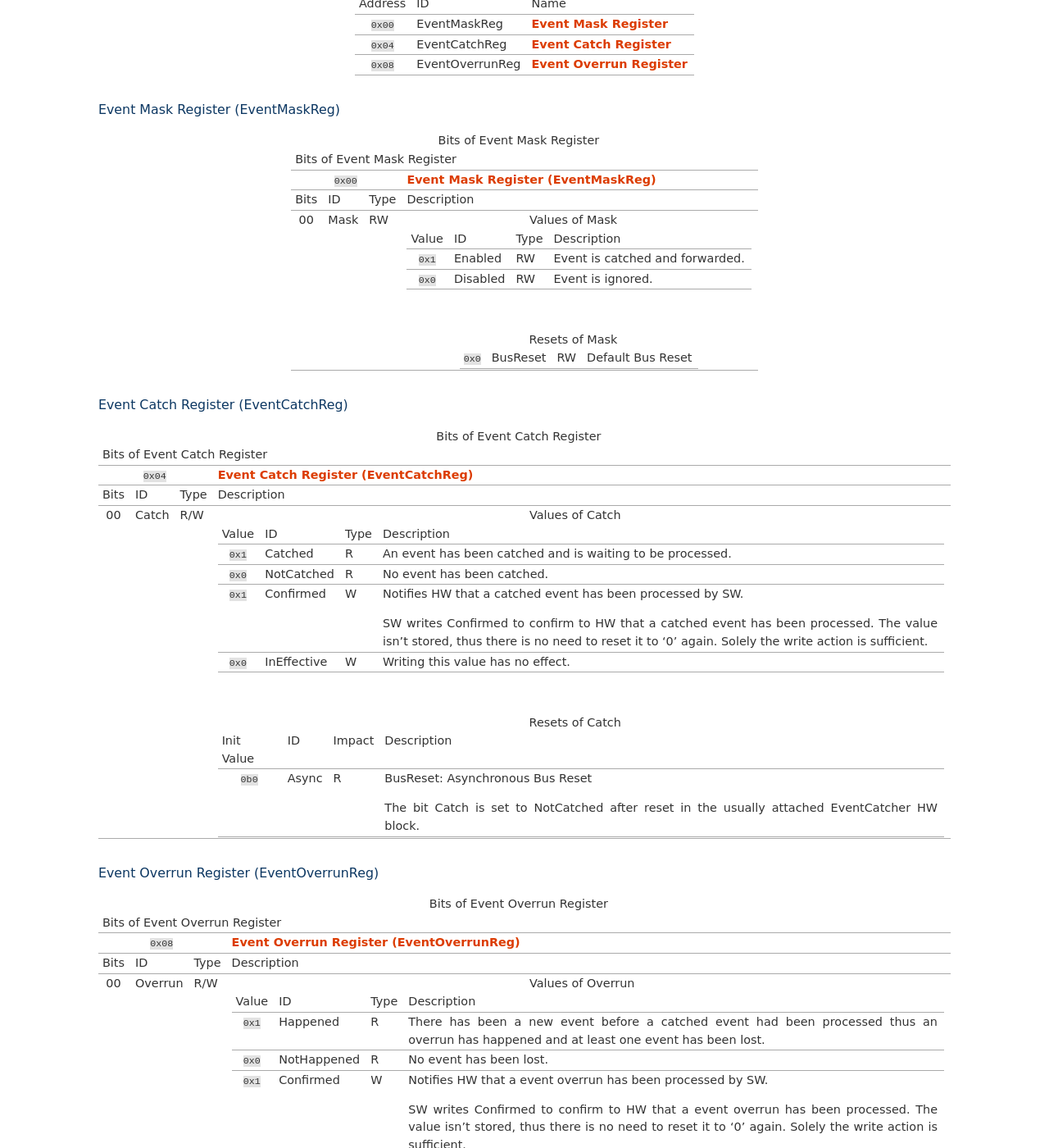
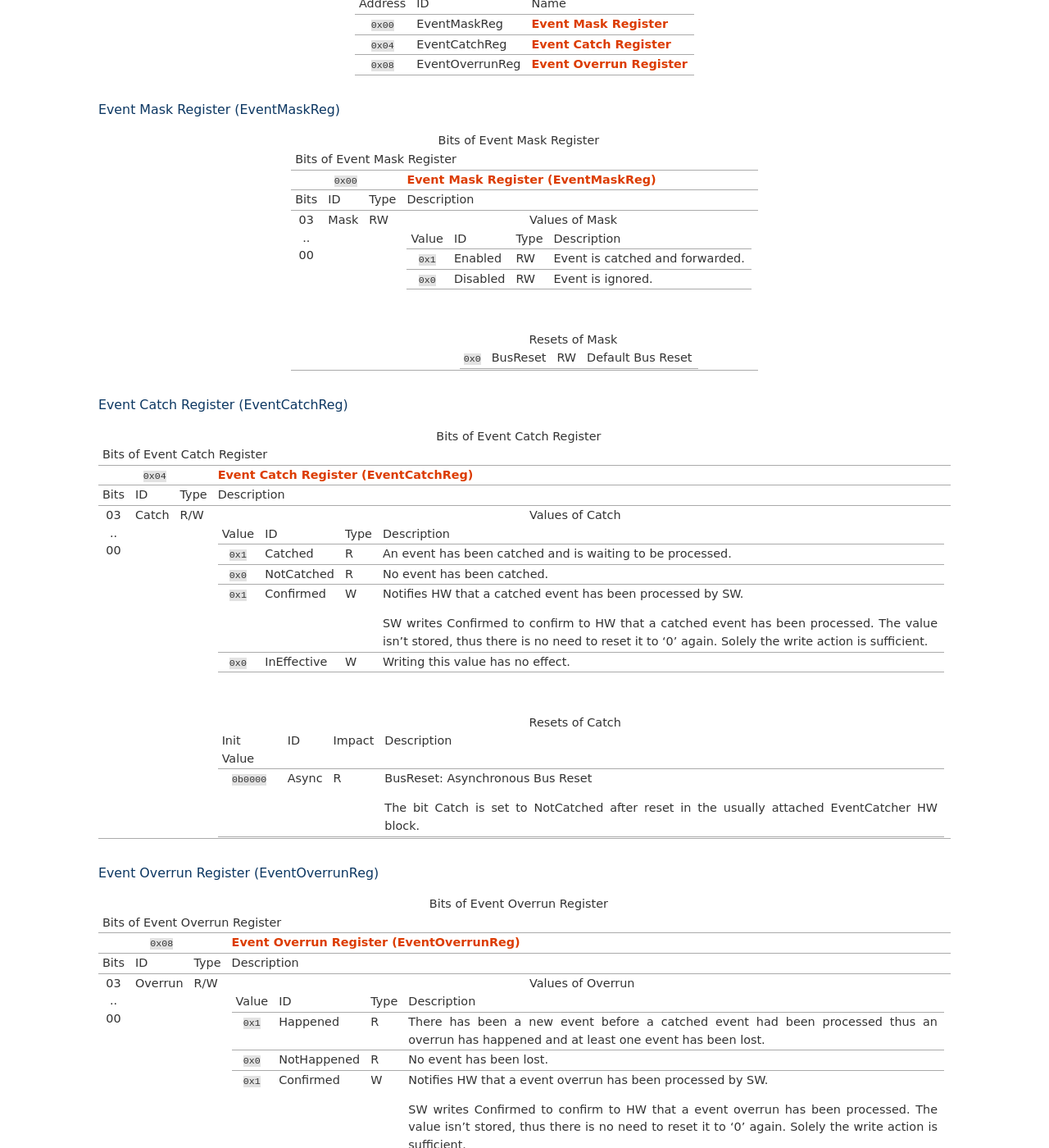
Before and after one commit to eccelerators/event-catcher, a Sphinx documentation site: the page built from tmp-gen/source/Eccelerators.Library.Base.EventCatcherIfc-composite.rst, in a window 1280 px wide and 1400 px high, scrolled down 720 px. Shown: the whole window at 82% size. Built offline with Sphinx 7.4.7, drawn with Linux system fonts in a browser that asks for light colours.

```diff
--- a/tmp-gen/source/Eccelerators.Library.Base.EventCatcherIfc-composite.rst
+++ b/tmp-gen/source/Eccelerators.Library.Base.EventCatcherIfc-composite.rst
@@ -140,9 +140,9 @@ Event Mask Register (EventMaskReg)
  |Bits  |ID               |Type    |Description                                                                                                                                                              |
  |      |                 |        |                                                                                                                                                                         |
  +------+-----------------+--------+-------------------------------------------------------------------------------------------------------------------------------------------------------------------------+
- || 00  |Mask             |RW      |                                                                                                                                                                         |
- |      |                 |        |.. table:: Values of Mask                                                                                                                                                |
- |      |.. _af998e8d319c:|        |                                                                                                                                                                         |
+ || 03  |Mask             |RW      |                                                                                                                                                                         |
+ || ..  |                 |        |.. table:: Values of Mask                                                                                                                                                |
+ || 00  |.. _af998e8d319c:|        |                                                                                                                                                                         |
  |      |                 |        | +-----------------+-----------+--------+-------------------------------------------------------------------------------------------------------------------------------+|
  |      |                 |        | |Value            |ID         |Type    |Description                                                                                                                    ||
  |      |                 |        | |                 |           |        |                                                                                                                               ||
@@ -189,9 +189,9 @@ Event Catch Register (EventCatchReg)
  |Bits  |ID               |Type    |Description                                                                                                                                                              |
  |      |                 |        |                                                                                                                                                                         |
  +------+-----------------+--------+-------------------------------------------------------------------------------------------------------------------------------------------------------------------------+
- || 00  |Catch            |R/W     |                                                                                                                                                                         |
- |      |                 |        |.. table:: Values of Catch                                                                                                                                               |
- |      |.. _a8a92e66c749:|        |                                                                                                                                                                         |
+ || 03  |Catch            |R/W     |                                                                                                                                                                         |
+ || ..  |                 |        |.. table:: Values of Catch                                                                                                                                               |
+ || 00  |.. _a8a92e66c749:|        |                                                                                                                                                                         |
  |      |                 |        | +-----------------+-----------+--------+-------------------------------------------------------------------------------------------------------------------------------+|
  |      |                 |        | |Value            |ID         |Type    |Description                                                                                                                    ||
  |      |                 |        | |                 |           |        |                                                                                                                               ||
@@ -228,7 +228,7 @@ Event Catch Register (EventCatchReg)
  |      |                 |        | |Init Value       |ID               |Impact  |Description                                                                                                              ||
  |      |                 |        | |                 |                 |        |                                                                                                                         ||
  |      |                 |        | +-----------------+-----------------+--------+-------------------------------------------------------------------------------------------------------------------------+|
- |      |                 |        | || ``0b0``        |Async            |R       |BusReset: Asynchronous Bus Reset                                                                                         ||
+ |      |                 |        | || ``0b0000``     |Async            |R       |BusReset: Asynchronous Bus Reset                                                                                         ||
  |      |                 |        | |                 |                 |        |                                                                                                                         ||
  |      |                 |        | |.. _a96aefda956a:|                 |        |The bit Catch is set to NotCatched after reset in the usually attached EventCatcher HW block.                            ||
  |      |                 |        | |                 |                 |        |                                                                                                                         ||
@@ -254,9 +254,9 @@ Event Overrun Register (EventOverrunReg)
  |Bits  |ID               |Type    |Description                                                                                                                                                              |
  |      |                 |        |                                                                                                                                                                         |
  +------+-----------------+--------+-------------------------------------------------------------------------------------------------------------------------------------------------------------------------+
- || 00  |Overrun          |R/W     |                                                                                                                                                                         |
- |      |                 |        |.. table:: Values of Overrun                                                                                                                                             |
- |      |.. _afcbfd638728:|        |                                                                                                                                                                         |
+ || 03  |Overrun          |R/W     |                                                                                                                                                                         |
+ || ..  |                 |        |.. table:: Values of Overrun                                                                                                                                             |
+ || 00  |.. _afcbfd638728:|        |                                                                                                                                                                         |
  |      |                 |        | +-----------------+-----------+--------+-------------------------------------------------------------------------------------------------------------------------------+|
  |      |                 |        | |Value            |ID         |Type    |Description                                                                                                                    ||
  |      |                 |        | |                 |           |        |                                                                                                                               ||
@@ -293,7 +293,7 @@ Event Overrun Register (EventOverrunReg)
  |      |                 |        | |Init Value       |ID               |Impact  |Description                                                                                                              ||
  |      |                 |        | |                 |                 |        |                                                                                                                         ||
  |      |                 |        | +-----------------+-----------------+--------+-------------------------------------------------------------------------------------------------------------------------+|
- |      |                 |        | || ``0b0``        |Async            |R       |BusReset: Asynchronous Bus Reset                                                                                         ||
+ |      |                 |        | || ``0b0000``     |Async            |R       |BusReset: Asynchronous Bus Reset                                                                                         ||
  |      |                 |        | |                 |                 |        |                                                                                                                         ||
  |      |                 |        | |.. _ad7c26dc33bd:|                 |        |The bit Overrun is set to NotHappened after reset in the usually attached EventCatcher HW block.                         ||
  |      |                 |        | |                 |                 |        |                                                                                                                         ||
```
Also changed, not shown: other parts of tmp-gen/source/Eccelerators.Library.Base.EventCatcherIfc-composite.rst (+1 -1 lines), 19 other files.
